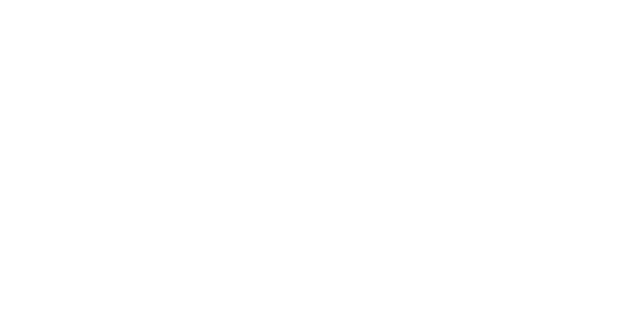
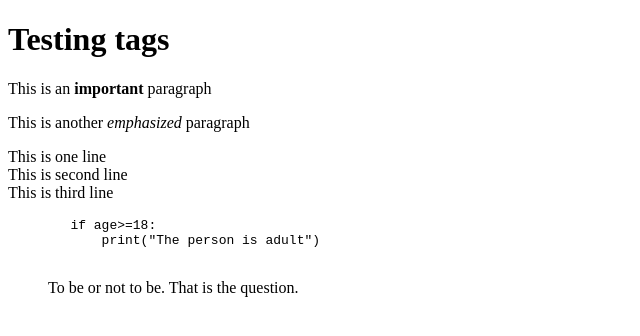
Before and after one commit to a22lauracv/projectHTMLnew1, a plain HTML site: page index.html in a window 1280 px wide. Shown: the whole page, without its empty margins (0-640 px from the left). Drawn offline with Linux system fonts and the light colour scheme.

Commit message:
Text tag used

```diff
--- a/index.html
+++ b/index.html
@@ -4,9 +4,23 @@
     <meta charset="UTF-8">
     <meta http-equiv="X-UA-Compatible" content="IE=edge">
     <meta name="viewport" content="width=device-width, initial-scale=1.0">
-    <title>Document</title>
+    <title>Testing tags</title>
 </head>
 <body>
-
+    <h1>Testing tags</h1>
+    <p>This is an <strong>important</strong> paragraph</p>
+    <p>This is another <em>emphasized</em> paragraph</p>
+    <p>
+        This is one line <br>
+        This is second line <br>
+        This is third line
+    </p>
+    <pre>
+        if age>=18:
+            print("The person is adult")
+    </pre>
+    <blockquote>
+        To be or not to be. That is the question.
+    </blockquote>
 </body>
 </html>
```
